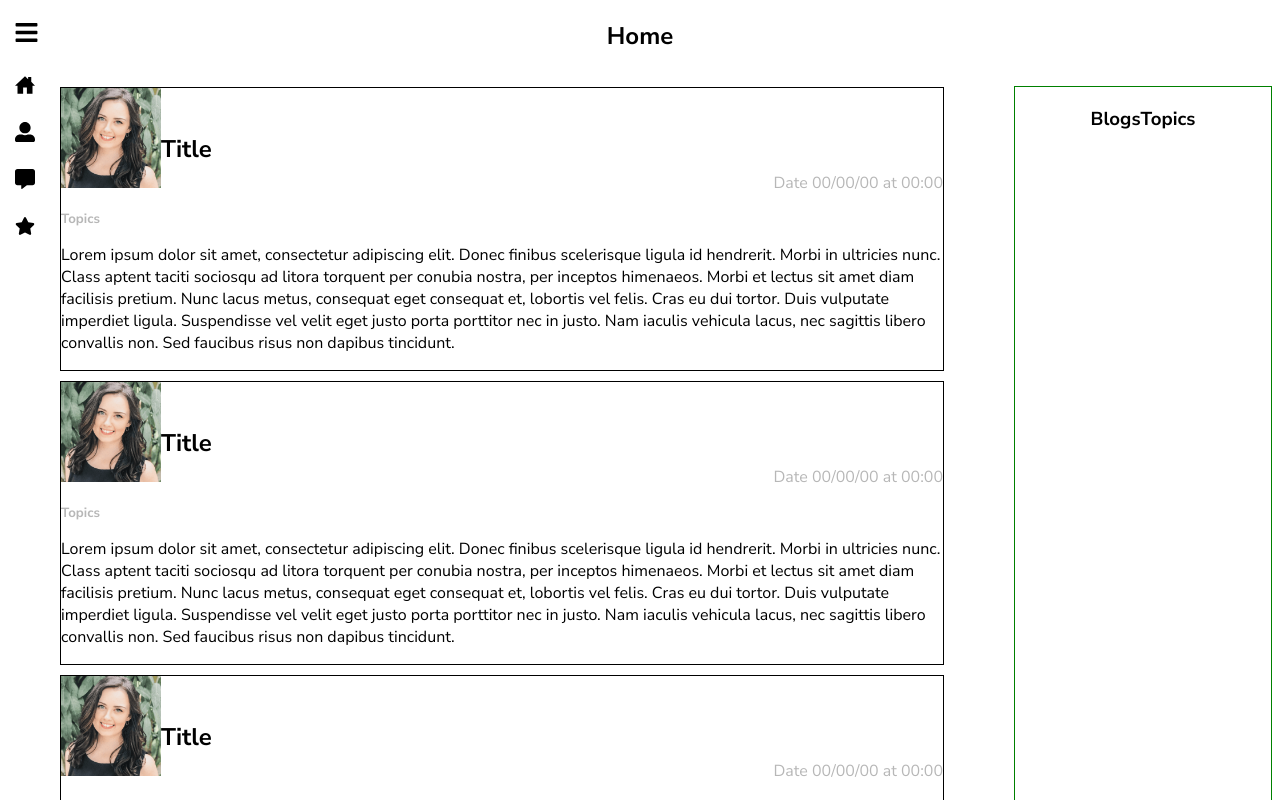
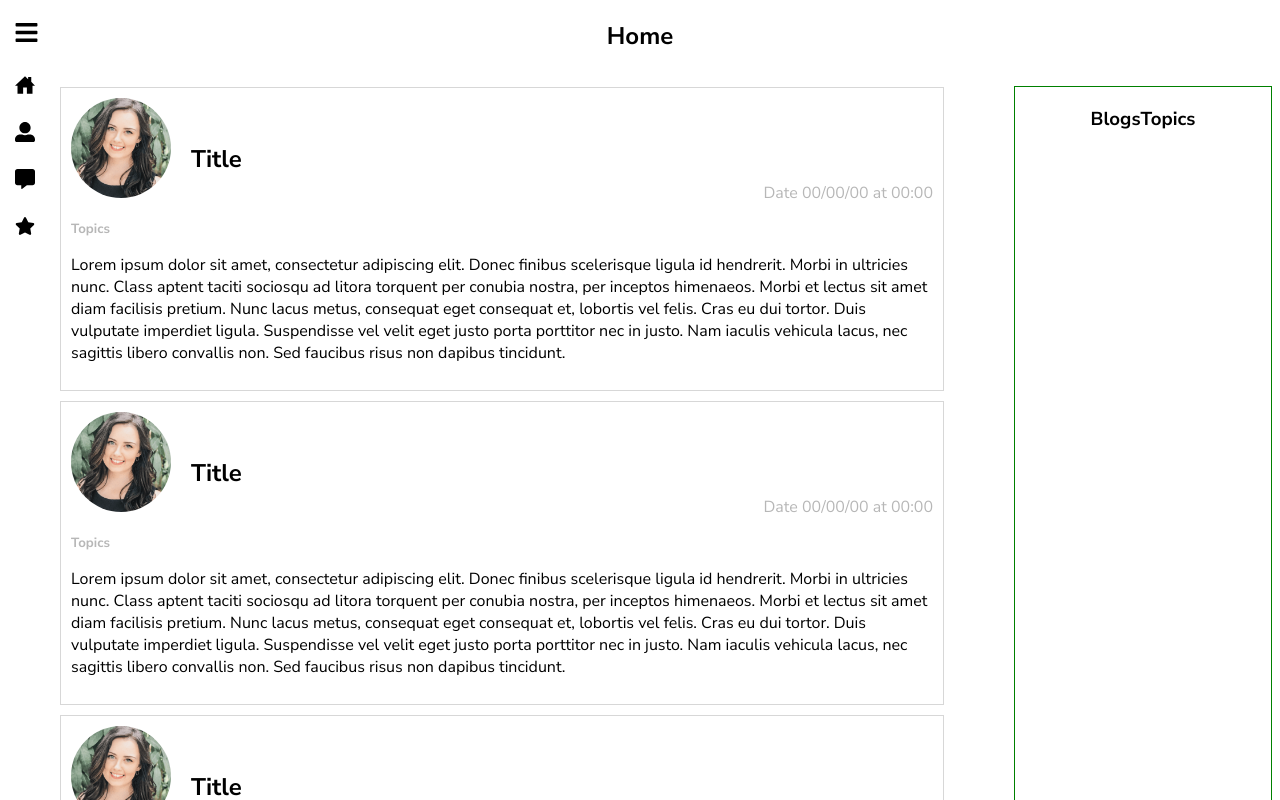
Before and after one commit to HugoDMiranda/Blog, a React (Create React App) app: page / in a window 1280 px wide. Shown: the top 800 px of the page. Built offline with nearby package versions, Linux system fonts and the light colour scheme.

Commit message:
component BlogsSections style update

```diff
--- a/src/sass/components-styles/BlogsSections.css
+++ b/src/sass/components-styles/BlogsSections.css
@@ -4,8 +4,9 @@
   margin: 5px 60px;
 }
 .sections .section {
-  border: 1px solid black;
+  border: 1px solid rgb(215, 215, 215);
   margin: 10px 0px;
+  padding: 10px;
 }
 .sections a {
   text-decoration: none;
@@ -21,10 +22,12 @@
 }
 .sections-info-img {
   width: 100px;
+  border-radius: 50%;
 }
 .sections-info h2 {
   color: black;
   align-self: center;
+  margin-left: 20px;
 }
 .sections-info p {
   color: rgb(183, 183, 183);
--- a/src/sass/components-styles/BlogsSections.scss
+++ b/src/sass/components-styles/BlogsSections.scss
@@ -4,8 +4,9 @@
   margin: 5px 60px;
 
   .section {
-    border: 1px solid black;
+    border: 1px solid rgb(215, 215, 215);
     margin: 10px 0px;
+    padding: 10px;
   }
 
   a {
@@ -23,10 +24,12 @@
 
     &-img {
       width: 100px;
+      border-radius: 50%;
     }
     h2 {
       color: black;
       align-self: center;
+      margin-left: 20px;
     }
 
     p {
```
Also changed, not shown: 1 other file (tests, documents, lock files or other folders).
